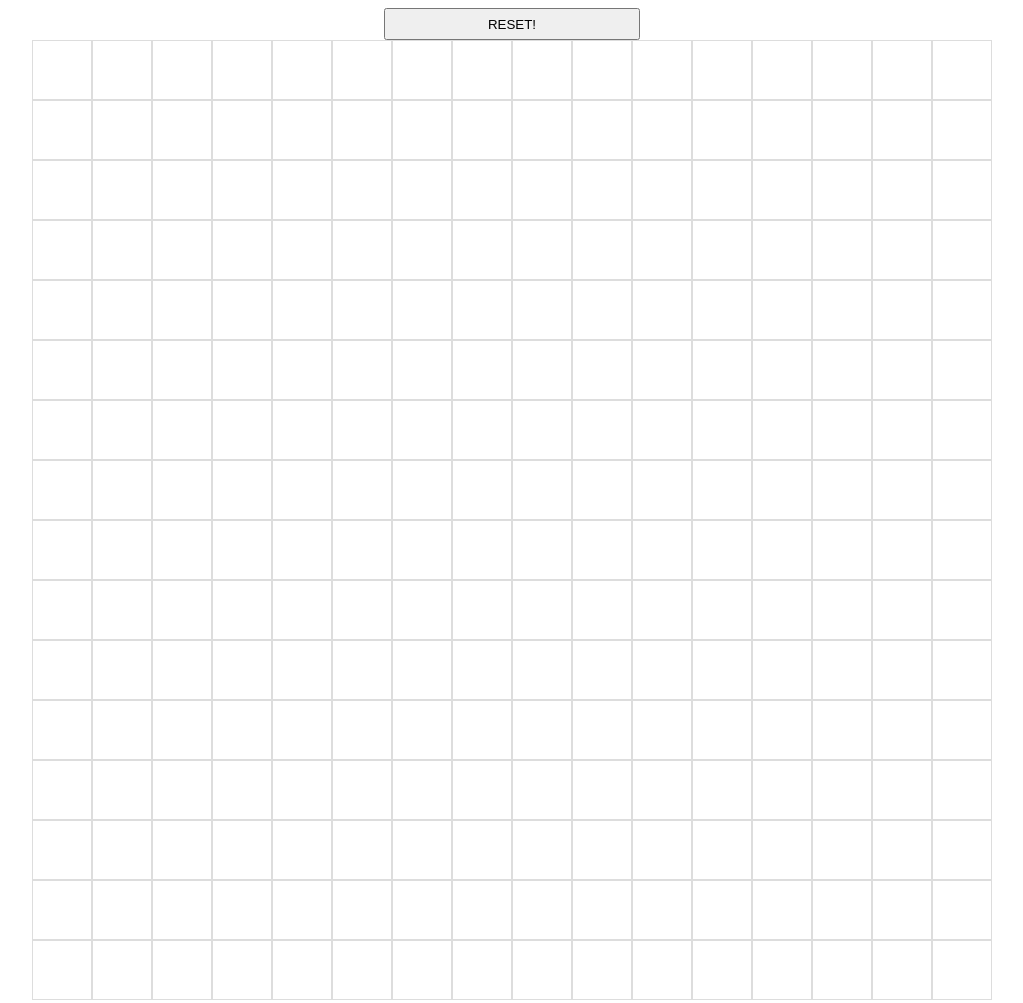
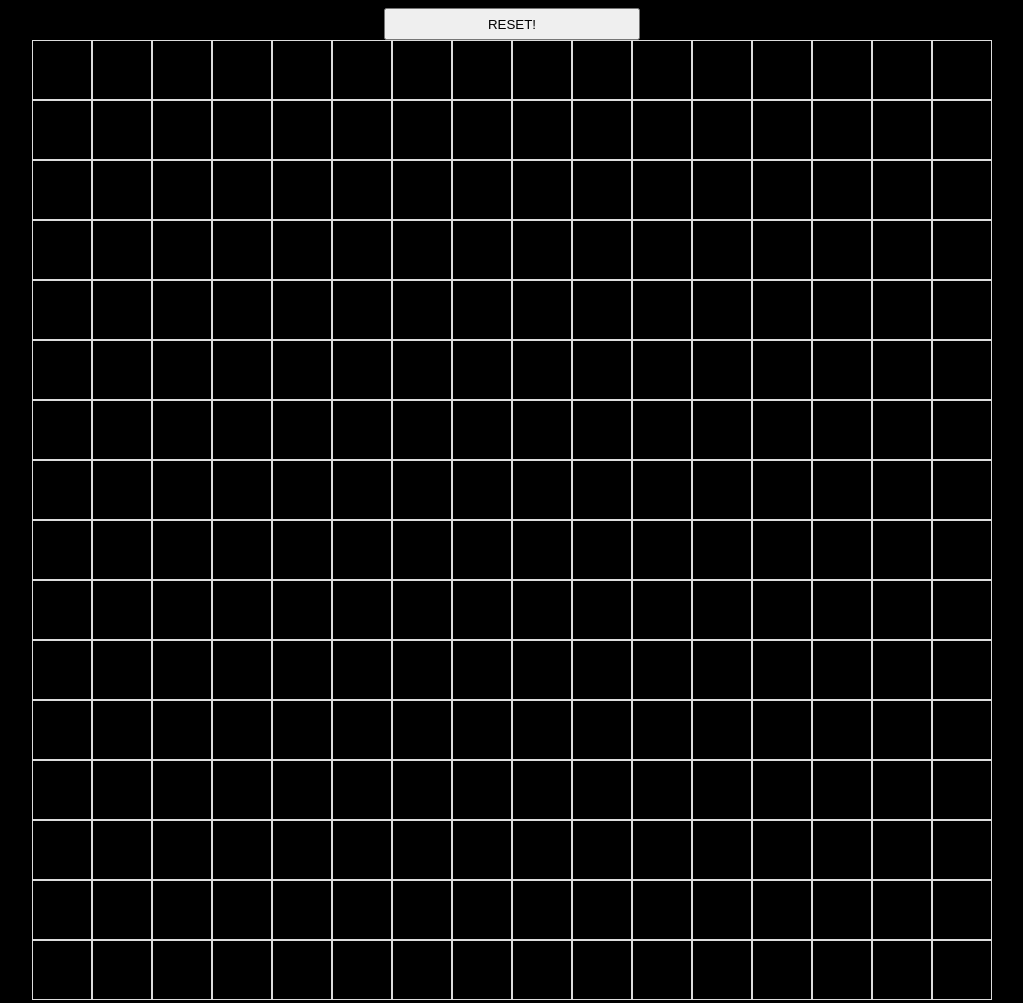
Before and after one commit to Amazonick/etch-a-sketch, a plain HTML site: page index.html in a window 1280 px wide. Shown: the whole page, without its empty margins (128-1151 px from the left). Drawn offline with Linux system fonts and the light colour scheme.

Commit message:
script.js

```diff
--- a/style.css
+++ b/style.css
@@ -2,6 +2,7 @@ body {
     display: flex;
     flex-direction: column;
     align-items: center;
+    background-color: black;
 }
 
 :root {
@@ -20,7 +21,3 @@ body {
     border: 0.1px solid #ddd;
     text-align: center;
 }
-
-/*.grid-item:hover {
-      background-color: lightgray;
-  } */
```
